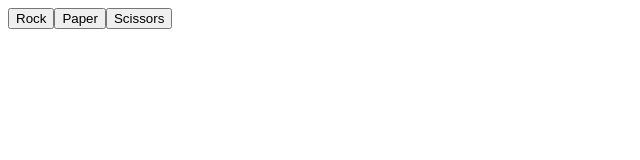
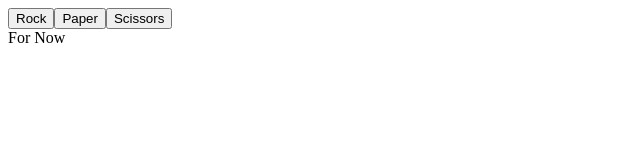
Before and after one commit to SpookyKasper/odin-rock-paper-scissors, a plain HTML site: page index.html in a window 1280 px wide. Shown: the full height of the page, 0-640 px from the left. Drawn offline with Linux system fonts and the light colour scheme.

Commit message:
Add a place to show result string

```diff
--- a/index.html
+++ b/index.html
@@ -10,9 +10,9 @@
 </head>
 <body>
     <script>
-        const container = document.createElement('div');
-        container.setAttribute('id', 'rps-container');
-        console.log(container);
+        const buttonsBox = document.createElement('div');
+        buttonsBox.setAttribute('id', 'buttons-box');
+
 
         const rocButton = document.createElement('button');
         rocButton.setAttribute('id', 'roc');
@@ -30,10 +30,14 @@
         papButton.addEventListener('click', () => oneRound('Paper'));
         sciButton.addEventListener('click', () => oneRound('Scissors'));
 
+        const resultBox = document.createElement('div');
+        resultBox.setAttribute('id', 'result-box');
+        resultBox.textContent = 'For Now';
 
-        document.body.appendChild(container);
-        container.appendChild(rocButton);
-        container.appendChild(papButton);
-        container.appendChild(sciButton);
+        document.body.appendChild(buttonsBox);
+        document.body.appendChild(resultBox);
+        buttonsBox.appendChild(rocButton);
+        buttonsBox.appendChild(papButton);
+        buttonsBox.appendChild(sciButton);
     </script>
 </body>
--- a/rps.js
+++ b/rps.js
@@ -19,6 +19,8 @@ function computerPlay() {
     return rpsArray[getRandomInt(3)];
 }
 
+let result = '';
+
 /* One Round: Compare the two selections and return adapted string */
 function oneRound(playerSelection, computerSelection) {
 
@@ -35,23 +37,28 @@ function oneRound(playerSelection, computerSelection) {
 
     /* Compares inputs and returns a string depending on who wins */
     if (playerSelection == computerSelection) {
-        alert(`${tieString}
+        result = `${tieString}
         Computer Score: ${computerScore}
-        Player Score: ${playerScore}`);
+        Player Score: ${playerScore}`;
+        console.log(result);
         return 'tie';
     } else if ( (playerSelection == 'Rock' && computerSelection == 'Paper') || (playerSelection == 'Paper' && computerSelection == 'Scissors') || (playerSelection == 'Scissors' && computerSelection == 'Rock')){
         ++computerScore;
-        alert(`${loseString}
+        result = `${loseString}
         Computer Score: ${computerScore}
-        Player Score: ${playerScore}`);
+        Player Score: ${playerScore}`;
+        console.log(result);
         return 'lose';
     } else {
         ++playerScore;
-        alert(`${winString}
+        result = `${winString}
         Computer Score: ${computerScore}
-        Player Score: ${playerScore}`);
+        Player Score: ${playerScore}`;
+        console.log(result);
         return 'win';
+
     }
+
 }
 
 
```
